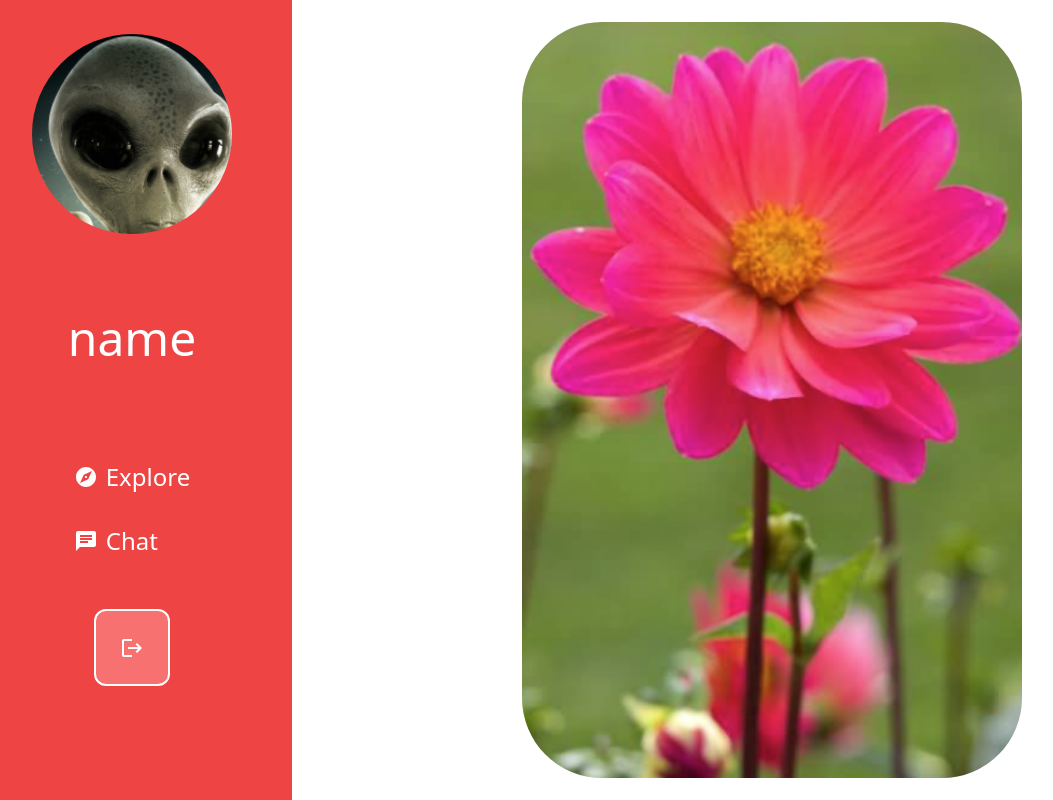
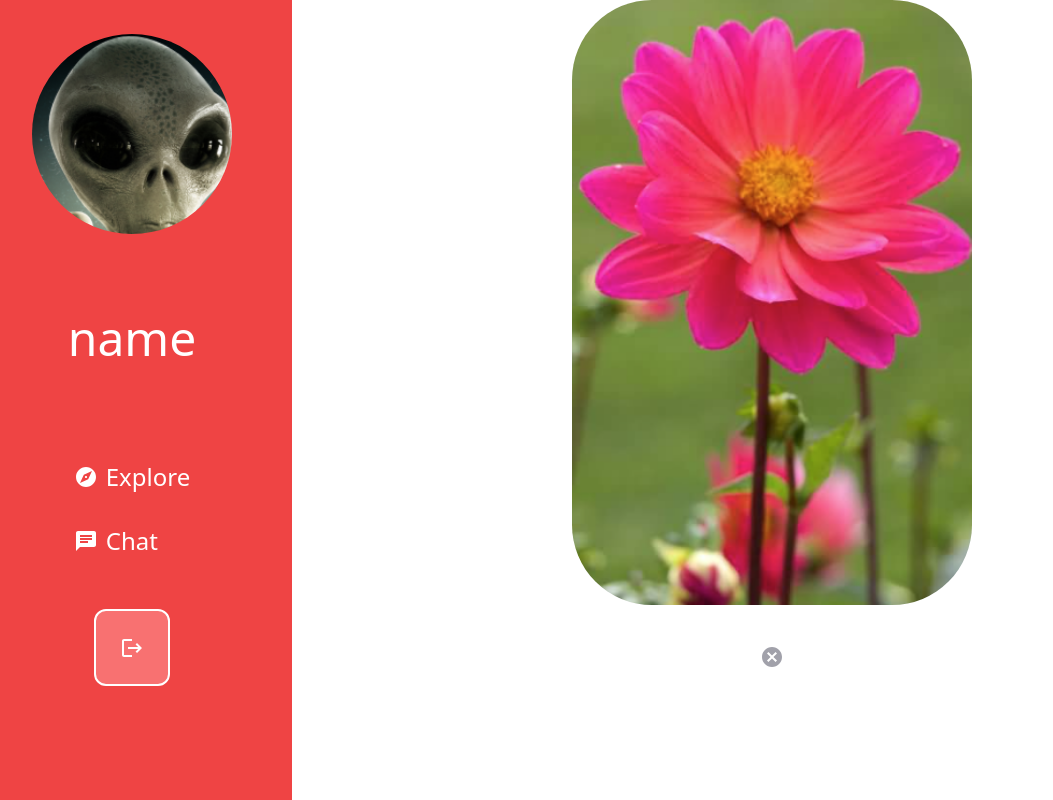
Before and after one commit to ywang760/hatb2024-spinder, a Next.js app: page /cardtest in a window 1280 px wide. Shown: the whole page, without its empty margins (28-1081 px from the left). Built offline with nearby package versions, Linux system fonts and the light colour scheme.

Commit message:
card with delete button

```diff
--- a/components/feed/card.tsx
+++ b/components/feed/card.tsx
@@ -1,40 +1,48 @@
-import React from "react";
+import Details from "@/components/feed/details";
 import { Alien } from "@/types/alien";
+import { Cancel } from "@mui/icons-material";
+import ChatIcon from "@mui/icons-material/Chat";
+import OutboundIcon from "@mui/icons-material/Outbound";
+import Image from "next/image";
+import { useState } from "react";
 import data from "../../data/alien.json";
-import Image from "next/image";
-import styles from "./Card.module.css";
-import OutboundIcon from "@mui/icons-material/Outbound";
-import ChatIcon from "@mui/icons-material/Chat";
 
 const aliens: Alien[] = data;
 
 const Card = () => {
   // TODO: change mock data
   const alien = aliens[0];
-
-  const handleShowDetails = () => {
-    console.log("Show details");
-  };
+  const [showDetails, setShowDetails] = useState<boolean>(false);
 
   const handleMessage = () => {
     console.log("Message");
   };
 
+  const handleDelete = () => {
+    console.log("Delete");
+  };
+
   return (
-    <div className={`${styles.card} relative group text-zinc-300`}>
+    <>
+      <div className="flex flex-col space-y-10">
+        <div
+          style={{ borderRadius: "5rem" }}
+          className="relative group text-zinc-300"
+        >
           <Image
             src={alien.profilePicture as string} // Path to the alien's profile picture
             alt={alien.name + " profile picture"} // Name of the alien as alt text
-        width={500}
+            width={400}
             height={1200}
-        className={`${styles.card} `} // Make the image rounded
+            style={{ borderRadius: "5rem" }}
           />
           <div
-        className={`${styles.card} absolute inset-0 bg-black bg-opacity-0 group-hover:bg-opacity-60 transition duration-500`}
+            style={{ borderRadius: "5rem" }}
+            className="absolute inset-0 bg-black bg-opacity-0 group-hover:bg-opacity-60 transition duration-500"
           ></div>
           <button
             className="absolute invisible group-hover:visible inset-0 flex items-center justify-center flex-col space-y-4"
-        onClick={() => handleShowDetails()}
+            onClick={() => setShowDetails(true)}
           >
             <h1 className="text-2xl">Show details</h1>
             <OutboundIcon className="text-4xl" />
@@ -54,6 +62,16 @@ const Card = () => {
             </button>
           </div>
         </div>
+        <div className="flex justify-center transform hover:scale-120">
+          <Cancel className="text-6xl text-zinc-400" onClick={handleDelete} />
+        </div>
+      </div>
+      <Details
+        alien={alien}
+        showDetails={showDetails}
+        setShowDetails={setShowDetails}
+      />
+    </>
   );
 };
 
--- /dev/null
+++ b/components/feed/details.tsx
@@ -0,0 +1,38 @@
+import { Alien } from "@/types/alien";
+import { Box, Dialog, DialogTitle } from "@mui/material";
+import Image from "next/image";
+
+interface detailsProps {
+  alien: Alien;
+  showDetails: boolean;
+  setShowDetails: (show: boolean) => void;
+}
+
+const Details = (props: detailsProps) => {
+  return (
+    <Dialog
+      open={props.showDetails}
+      onClose={() => props.setShowDetails(false)}
+      maxWidth="lg"
+    >
+      <Box className="flex flex-row">
+        <div>
+          <Image
+            src={props.alien.profilePicture as string} // Path to the alien's profile picture
+            alt={props.alien.name + " profile picture"} // Name of the alien as alt text
+            width={400} //TODO: fix width and height
+            height={600}
+          />
+        </div>
+        <div className="flex flex-col px-20 pt-4 bg-red-200">
+          <DialogTitle>More info about {props.alien.name}</DialogTitle>
+          <div className="flex text-left">
+            <p>Age: {props.alien.age}</p>
+          </div>
+        </div>
+      </Box>
+    </Dialog>
+  );
+};
+
+export default Details;
--- a/pages/cardtest.tsx
+++ b/pages/cardtest.tsx
@@ -1,9 +1,9 @@
-import React from "react";
 import Card from "@/components/feed/card";
 
+// TODO: DELETE~
 const cardtest = () => {
   return (
-    <div className="flex items-center justify-center min-h-screen">
+    <div className="flex items-center justify-center">
       <Card />
     </div>
   );
```
Lines whose indentation alone changed are shown as unchanged.
